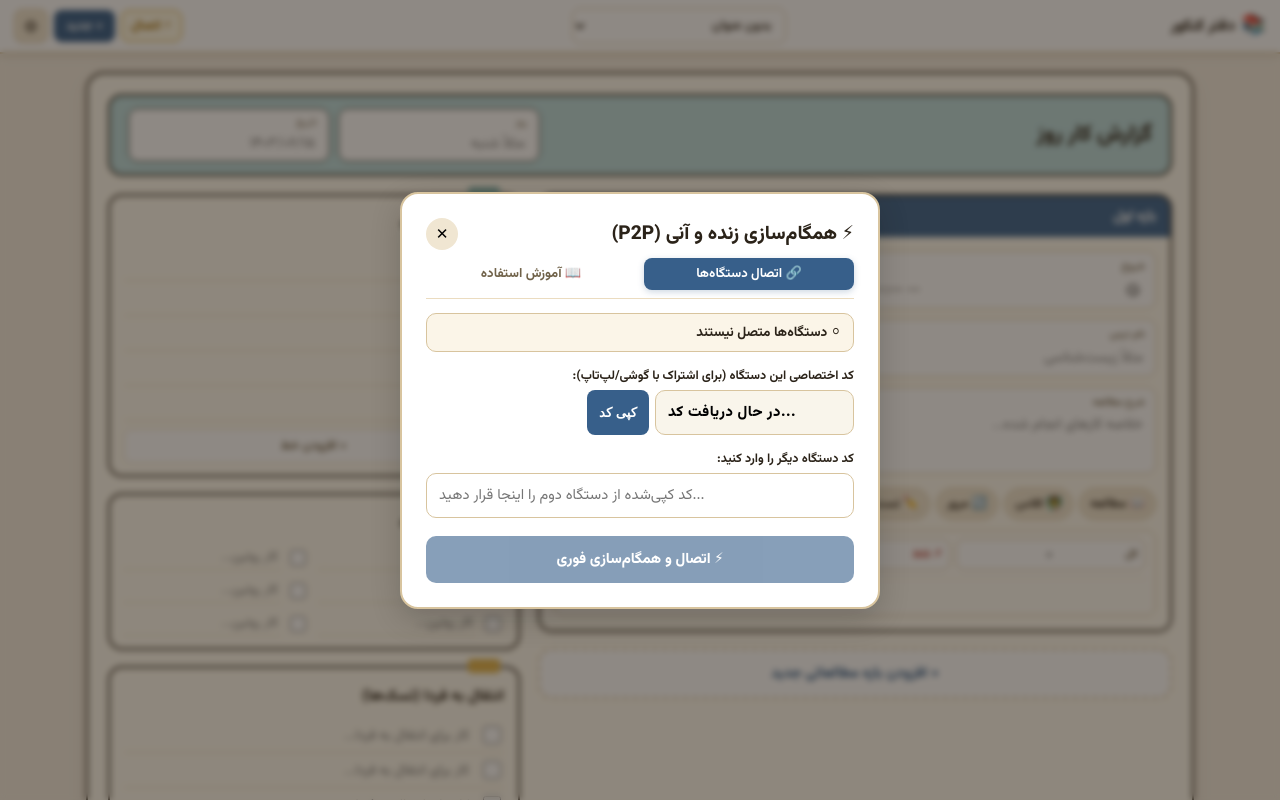
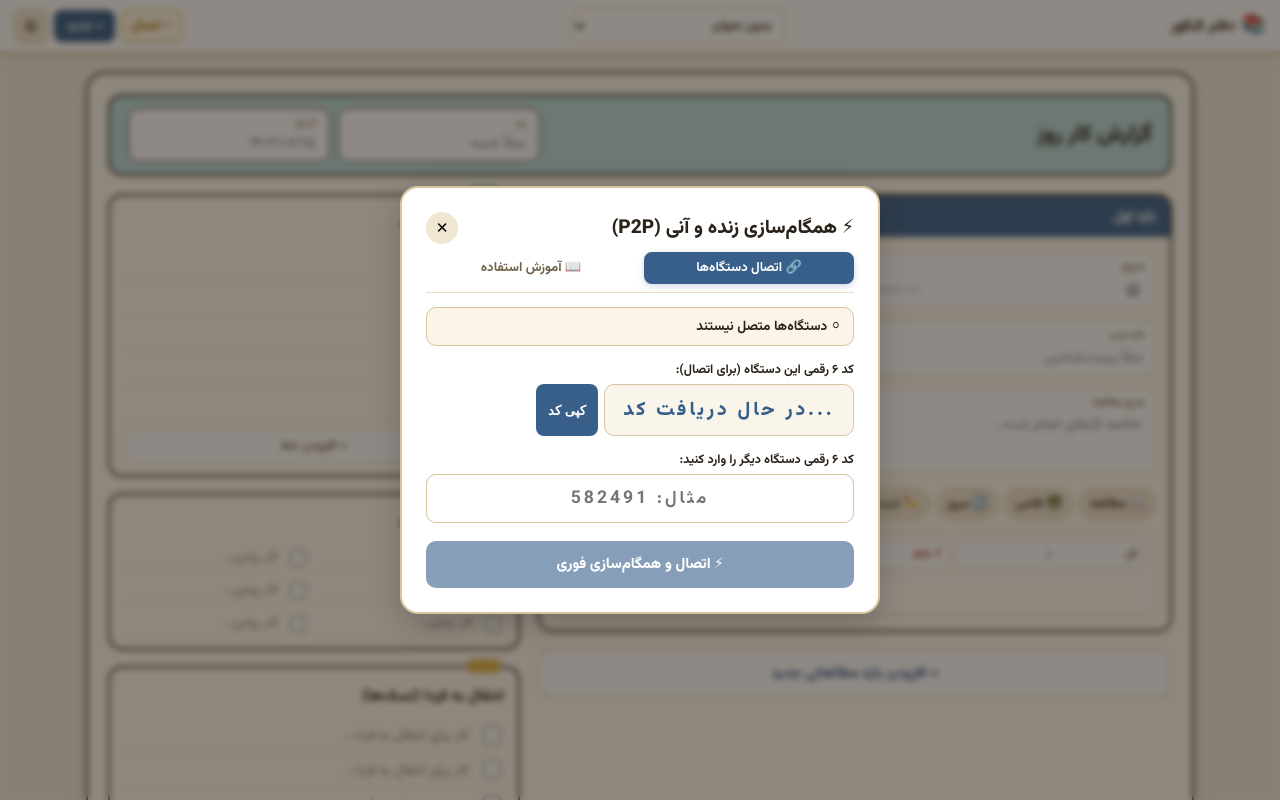
Before and after one commit to BatmiderMan/konkour-planner, a React (Vite) app: page / in a window 1280 px wide. Both pictures are taken after a click on the button "⚡ اتصال". Shown: the top 800 px of the page. Built offline with nearby package versions, Linux system fonts and the light colour scheme.

Commit message:
Change P2P room code to simple 6-digit number

```diff
--- a/src/components/P2PSyncModal.tsx
+++ b/src/components/P2PSyncModal.tsx
@@ -36,16 +36,21 @@ export const P2PSyncModal: React.FC<P2PSyncModalProps> = ({
 
   const handleCopyCode = () => {
     if (!peerId) return;
-    navigator.clipboard.writeText(peerId);
+    const cleanCode = peerId.replace(/^kp-/, '');
+    navigator.clipboard.writeText(cleanCode);
     setCopied(true);
     setTimeout(() => setCopied(false), 2000);
   };
 
   const handleConnect = async (e: React.FormEvent) => {
     e.preventDefault();
-    if (!targetCode.trim()) return;
+    let raw = targetCode.trim();
+    if (!raw) return;
+    if (!raw.startsWith('kp-') && /^\d+$/.test(raw)) {
+      raw = 'kp-' + raw;
+    }
     setConnecting(true);
-    const success = await p2pSync.connectToPeer(targetCode.trim());
+    const success = await p2pSync.connectToPeer(raw);
     setConnecting(false);
     if (success) {
       onPerformFullSync();
@@ -127,14 +132,21 @@ export const P2PSyncModal: React.FC<P2PSyncModalProps> = ({
 
             {/* My Device Code */}
             <div className="auth-field" style={{ marginBottom: '14px' }}>
-              <label>کد اختصاصی این دستگاه (برای اشتراک با گوشی/لپ‌تاپ):</label>
+              <label>کد ۶ رقمی این دستگاه (برای اتصال):</label>
               <div style={{ display: 'flex', gap: '6px' }}>
                 <input
                   type="text"
                   dir="ltr"
                   readOnly
-                  value={peerId || 'در حال دریافت کد...'}
-                  style={{ fontWeight: 800, background: '#f9f5eb', letterSpacing: '0.5px' }}
+                  value={peerId ? peerId.replace(/^kp-/, '') : 'در حال دریافت کد...'}
+                  style={{
+                    fontWeight: 800,
+                    background: '#f9f5eb',
+                    letterSpacing: '3px',
+                    textAlign: 'center',
+                    fontSize: '1.2rem',
+                    color: 'var(--primary)'
+                  }}
                 />
                 <button
                   type="button"
@@ -159,13 +171,21 @@ export const P2PSyncModal: React.FC<P2PSyncModalProps> = ({
             {/* Connect to Remote Device Form */}
             <form onSubmit={handleConnect} className="auth-form">
               <div className="auth-field">
-                <label>کد دستگاه دیگر را وارد کنید:</label>
+                <label>کد ۶ رقمی دستگاه دیگر را وارد کنید:</label>
                 <input
                   type="text"
                   dir="ltr"
-                  placeholder="کد کپی‌شده از دستگاه دوم را اینجا قرار دهید..."
+                  inputMode="numeric"
+                  maxLength={6}
+                  placeholder="مثال: 582491"
                   value={targetCode}
                   onChange={(e) => setTargetCode(e.target.value)}
+                  style={{
+                    textAlign: 'center',
+                    letterSpacing: '3px',
+                    fontSize: '1.1rem',
+                    fontWeight: 700
+                  }}
                   required
                 />
               </div>
--- a/src/p2pSync.ts
+++ b/src/p2pSync.ts
@@ -52,8 +52,11 @@ class P2PSyncService {
       this.status = 'connecting';
       this.notifyStatus();
 
+      // Generate a short 6-digit number / easy-to-type room code
+      const shortId = 'kp-' + Math.floor(100000 + Math.random() * 900000).toString();
+
       const PeerClass = (window as any).Peer;
-      this.peer = new PeerClass({
+      this.peer = new PeerClass(shortId, {
         debug: 1,
         config: {
           iceServers: [
```
